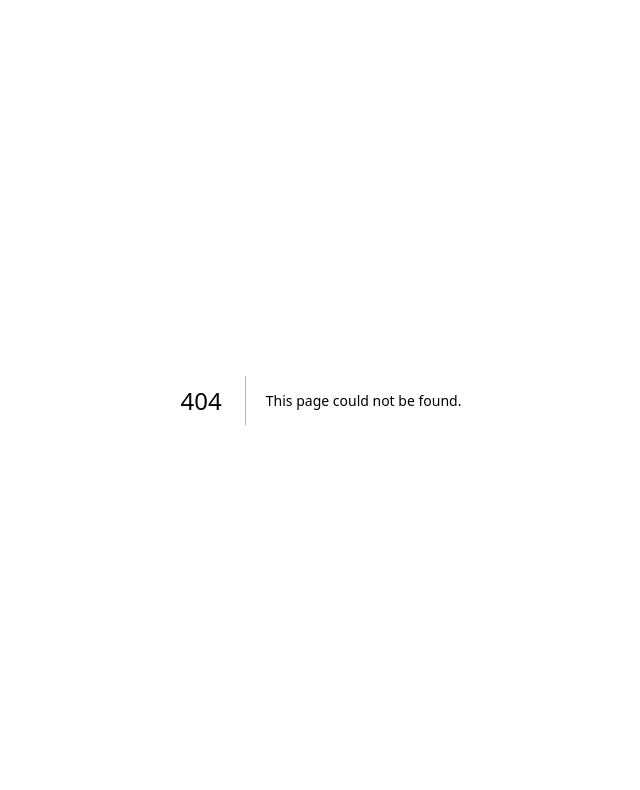
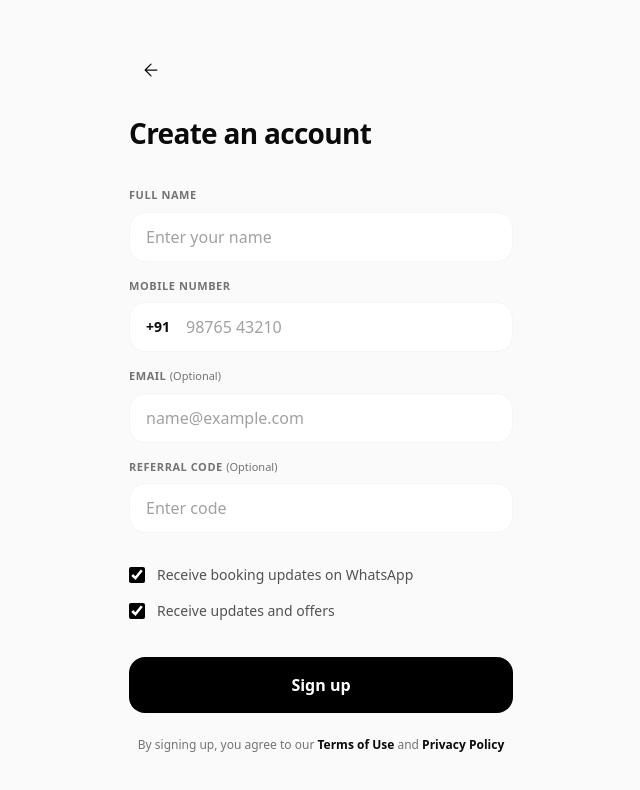
Before and after one commit to Waheed-codes/Turf-application, a Next.js app in the folder version1/: page /signup in a window 1280 px wide. Before the commit this address had no page. Shown: the top 790 px of the page, without its empty margins (319-959 px from the left). Built offline with nearby package versions, Linux system fonts and the light colour scheme.

Commit message:
build signup screen and otp bug fixed

```diff
--- a/version1/src/app/login/login-form.tsx
+++ b/version1/src/app/login/login-form.tsx
@@ -21,7 +21,7 @@ export default function LoginForm() {
 
     setError("");
     setIdentifier(identifier.trim());
-    router.push("/otp");
+    router.push("/otp?source=login");
   }
 
   return (
--- a/version1/src/app/otp/page.tsx
+++ b/version1/src/app/otp/page.tsx
@@ -1,11 +1,18 @@
 import Link from "next/link";
 import OtpForm from "./otp-form";
 
-export default function OtpPage() {
+export default async function OtpPage({
+  searchParams,
+}: {
+  searchParams: Promise<{ source?: string | string[] }>;
+}) {
+  const source = (await searchParams).source;
+  const backPath = source === "signup" ? "/signup" : "/login";
+  const backLabel = source === "signup" ? "Back to signup" : "Back to login";
   return (
     <main className="min-h-svh bg-white px-6 py-8 font-sans text-neutral-950 sm:py-16">
       <div className="mx-auto w-full max-w-sm">
-        <Link href="/login" aria-label="Back to login" className="inline-flex size-11 items-center justify-center rounded-full hover:bg-neutral-100 focus-visible:outline-2 focus-visible:outline-offset-4 focus-visible:outline-black">
+        <Link href={backPath} aria-label={backLabel} className="inline-flex size-11 items-center justify-center rounded-full hover:bg-neutral-100 focus-visible:outline-2 focus-visible:outline-offset-4 focus-visible:outline-black">
           <svg aria-hidden="true" viewBox="0 0 24 24" fill="none" className="size-6">
             <path d="M19 12H5m7-7-7 7 7 7" stroke="currentColor" strokeWidth="1.5" strokeLinecap="round" strokeLinejoin="round" />
           </svg>
--- /dev/null
+++ b/version1/src/app/signup/page.tsx
@@ -0,0 +1,18 @@
+import Link from "next/link";
+import SignupForm from "./signup-form";
+
+export default function SignupPage() {
+  return (
+    <main className="min-h-svh bg-neutral-50 px-6 py-6 font-sans text-neutral-950 sm:py-12">
+      <div className="mx-auto w-full max-w-sm">
+        <Link href="/" aria-label="Back to landing page" className="inline-flex size-11 items-center justify-center rounded-full hover:bg-neutral-100 focus-visible:outline-2 focus-visible:outline-offset-4 focus-visible:outline-black">
+          <svg aria-hidden="true" viewBox="0 0 24 24" fill="none" className="size-5">
+            <path d="M19 12H5m7-7-7 7 7 7" stroke="currentColor" strokeWidth="1.5" strokeLinecap="round" strokeLinejoin="round" />
+          </svg>
+        </Link>
+        <h1 className="mt-6 text-[1.75rem] leading-tight font-semibold tracking-tight">Create an account</h1>
+        <SignupForm />
+      </div>
+    </main>
+  );
+}
--- /dev/null
+++ b/version1/src/app/signup/signup-form.tsx
@@ -0,0 +1,76 @@
+"use client";
+
+import { useRef, useState, type FormEvent } from "react";
+import { useRouter } from "next/navigation";
+import { useLoginIdentifier } from "../login-identifier";
+
+const inputClass = "mt-2 min-h-12 w-full min-w-0 rounded-2xl border border-neutral-100 bg-white px-4 py-3 text-base placeholder:text-neutral-400 focus-visible:outline-2 focus-visible:outline-offset-2 focus-visible:outline-black";
+const labelClass = "block text-[0.6875rem] font-semibold tracking-wider text-neutral-500";
+
+export default function SignupForm() {
+  const router = useRouter();
+  const { setIdentifier } = useLoginIdentifier();
+  const nameRef = useRef<HTMLInputElement>(null);
+  const mobileRef = useRef<HTMLInputElement>(null);
+  const [errors, setErrors] = useState({ name: "", mobile: "" });
+  const [notice, setNotice] = useState("");
+
+  function handleSubmit(event: FormEvent<HTMLFormElement>) {
+    event.preventDefault();
+    const fullName = nameRef.current?.value.trim() ?? "";
+    const mobile = mobileRef.current?.value.trim() ?? "";
+    setErrors({ name: fullName ? "" : "Enter your full name.", mobile: mobile ? "" : "Enter your mobile number." });
+    if (!fullName || !mobile) {
+      (!fullName ? nameRef : mobileRef).current?.focus();
+      return;
+    }
+    setIdentifier(`+91 ${mobile}`);
+    router.push("/otp?source=signup");
+  }
+
+  return (
+    <form noValidate onSubmit={handleSubmit} className="mt-9">
+      <div className="space-y-4">
+        <div>
+          <label htmlFor="signup-name" className={labelClass}>FULL NAME</label>
+          <input ref={nameRef} id="signup-name" name="fullName" type="text" autoComplete="name" required placeholder="Enter your name" className={inputClass} aria-invalid={Boolean(errors.name)} aria-describedby={errors.name ? "signup-name-error" : undefined} onChange={() => setErrors((previous) => ({ ...previous, name: "" }))} />
+          <p id="signup-name-error" role="alert" className="mt-1 text-sm text-neutral-700">{errors.name}</p>
+        </div>
+        <div>
+          <label htmlFor="signup-mobile" className={labelClass}>MOBILE NUMBER</label>
+          <div className="mt-2 flex min-h-12 items-center rounded-2xl border border-neutral-100 bg-white px-4 focus-within:outline-2 focus-within:outline-offset-2 focus-within:outline-black">
+            <span id="signup-country-code" className="shrink-0 pr-4 text-sm font-semibold">+91</span>
+            <input ref={mobileRef} id="signup-mobile" name="mobile" type="tel" inputMode="tel" autoComplete="tel-national" required placeholder="98765 43210" className="min-h-12 w-full min-w-0 bg-transparent py-3 text-base placeholder:text-neutral-400 focus:outline-none" aria-invalid={Boolean(errors.mobile)} aria-describedby={`signup-country-code${errors.mobile ? " signup-mobile-error" : ""}`} onChange={() => setErrors((previous) => ({ ...previous, mobile: "" }))} />
+          </div>
+          <p id="signup-mobile-error" role="alert" className="mt-1 text-sm text-neutral-700">{errors.mobile}</p>
+        </div>
+        <div>
+          <label htmlFor="signup-email" className={labelClass}>EMAIL <span className="font-normal normal-case tracking-normal">(Optional)</span></label>
+          <input id="signup-email" name="email" type="email" autoComplete="email" placeholder="name@example.com" className={inputClass} />
+        </div>
+        <div>
+          <label htmlFor="signup-referral" className={labelClass}>REFERRAL CODE <span className="font-normal normal-case tracking-normal">(Optional)</span></label>
+          <input id="signup-referral" name="referral" type="text" placeholder="Enter code" className={inputClass} />
+        </div>
+      </div>
+      <div className="mt-6">
+        <label className="flex min-h-9 cursor-pointer items-center gap-3 text-sm leading-5 text-neutral-600">
+          <input type="checkbox" name="whatsappUpdates" defaultChecked className="size-4 shrink-0 accent-black focus-visible:outline-2 focus-visible:outline-offset-2 focus-visible:outline-black" />
+          Receive booking updates on WhatsApp
+        </label>
+        <label className="flex min-h-9 cursor-pointer items-center gap-3 text-sm leading-5 text-neutral-600">
+          <input type="checkbox" name="offers" defaultChecked className="size-4 shrink-0 accent-black focus-visible:outline-2 focus-visible:outline-offset-2 focus-visible:outline-black" />
+          Receive updates and offers
+        </label>
+      </div>
+      <button type="submit" className="mt-7 flex min-h-14 w-full items-center justify-center rounded-2xl bg-black px-6 py-4 text-base font-semibold text-white hover:bg-neutral-800 focus-visible:outline-2 focus-visible:outline-offset-4 focus-visible:outline-black">Sign up</button>
+      <p className="mt-5 text-center text-xs leading-6 text-neutral-500">
+        By signing up, you agree to our{" "}
+        <button type="button" onClick={() => setNotice("Terms of Use are not available yet.")} className="font-semibold text-neutral-950 underline-offset-2 hover:underline focus-visible:outline-2 focus-visible:outline-offset-2">Terms of Use</button>{" "}
+        and{" "}
+        <button type="button" onClick={() => setNotice("Privacy Policy is not available yet.")} className="font-semibold text-neutral-950 underline-offset-2 hover:underline focus-visible:outline-2 focus-visible:outline-offset-2">Privacy Policy</button>
+      </p>
+      <p role="status" className="mt-2 text-center text-xs leading-5 text-neutral-600">{notice}</p>
+    </form>
+  );
+}
```
Also changed, not shown: 1 other file (tests, documents, lock files or other folders).
